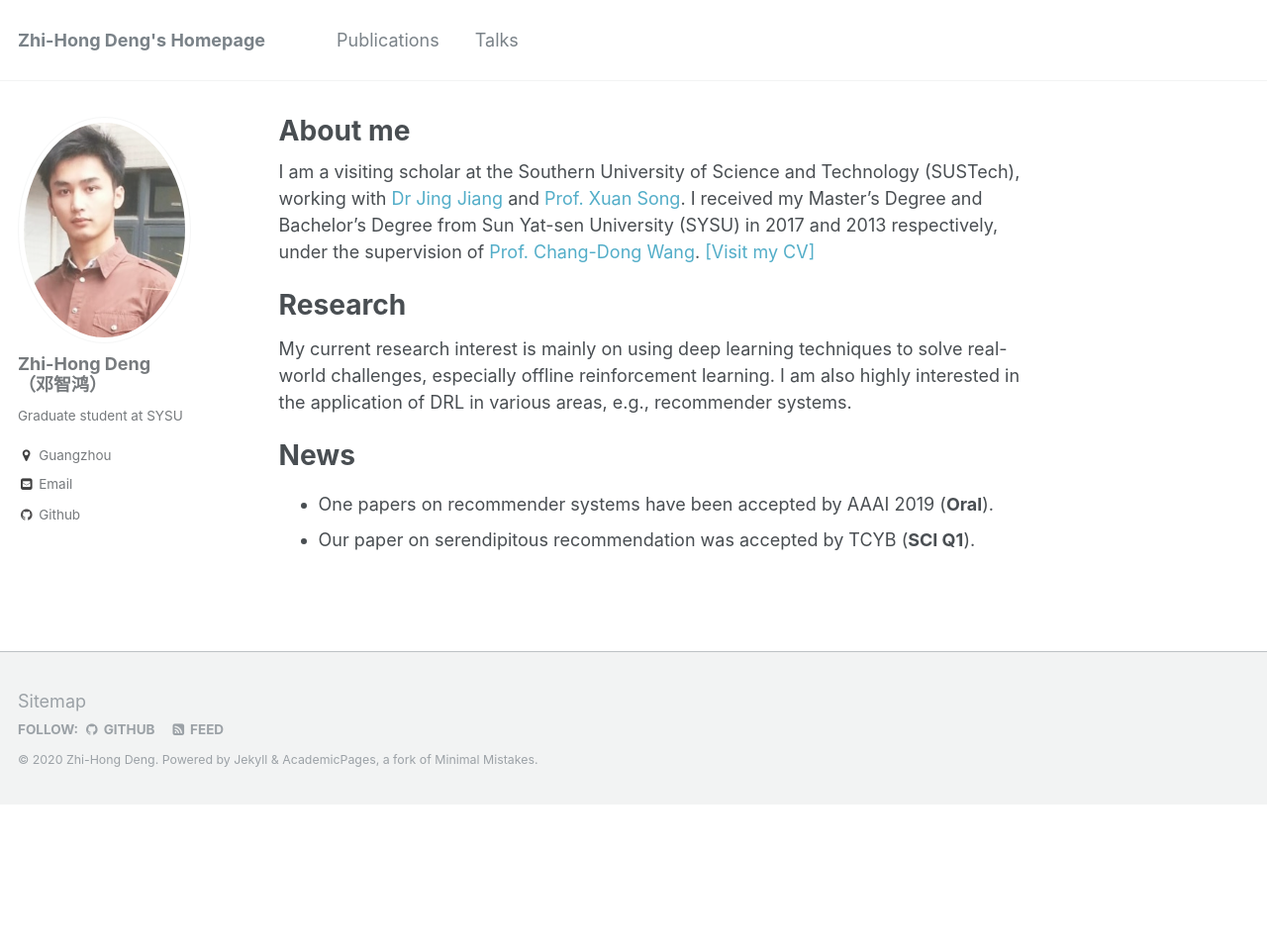
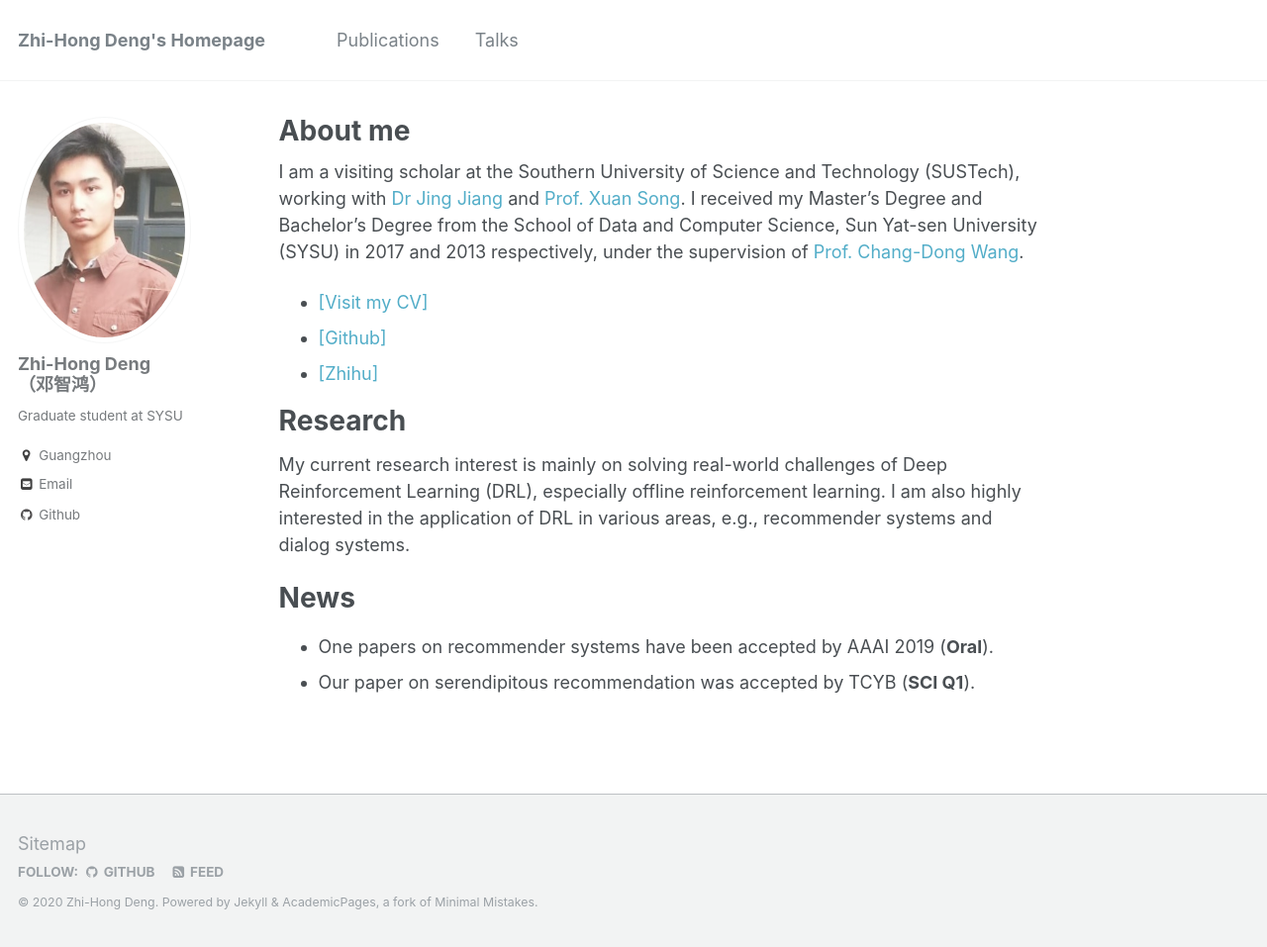
Before and after one commit to familyld/familyld.github.io, a Jekyll site: the page built from _pages/about.md, in a window 1280 px wide and 957 px high. Shown: the whole window at 99% size. Built offline with Jekyll 4.4.1, drawn with Linux system fonts in a browser that asks for light colours; a script that is not in the unit is left out.

Commit message:
about.md

```diff
--- a/_pages/about.md
+++ b/_pages/about.md
@@ -8,12 +8,16 @@ redirect_from:
   - /about.html
 ---
 
-I am a visiting scholar at the Southern University of Science and Technology (SUSTech), working with [Dr Jing Jiang](https://www.uts.edu.au/staff/jing.jiang) and [Prof. Xuan Song](https://www.sustech.edu.cn/zh/songxuan.html). I received my Master's Degree and Bachelor's Degree from Sun Yat-sen University (SYSU) in 2017 and 2013 respectively, under the supervision of [Prof. Chang-Dong Wang](http://www.scholat.com/changdongwang.cn). [[Visit my CV]](http://2wildkids.com/files/CV_Zhi-HongDeng.pdf)
+I am a visiting scholar at the Southern University of Science and Technology (SUSTech), working with [Dr Jing Jiang](https://www.uts.edu.au/staff/jing.jiang) and [Prof. Xuan Song](https://www.sustech.edu.cn/zh/songxuan.html). I received my Master's Degree and Bachelor's Degree from the School of Data and Computer Science, Sun Yat-sen University (SYSU) in 2017 and 2013 respectively, under the supervision of [Prof. Chang-Dong Wang](http://www.scholat.com/changdongwang.cn).
+
+- [[Visit my CV]](http://2wildkids.com/files/CV_Zhi-HongDeng.pdf)
+- [[Github]](https://github.com/familyld)
+- [[Zhihu]](https://www.zhihu.com/people/Zhi-Hong.Deng)
 
 Research
 ========
 
-My current research interest is mainly on using deep learning techniques to solve real-world challenges, especially offline reinforcement learning. I am also highly interested in the application of DRL in various areas, e.g., recommender systems.
+My current research interest is mainly on solving real-world challenges of Deep Reinforcement Learning (DRL), especially offline reinforcement learning. I am also highly interested in the application of DRL in various areas, e.g., recommender systems and dialog systems.
 
 News
 =======
```
